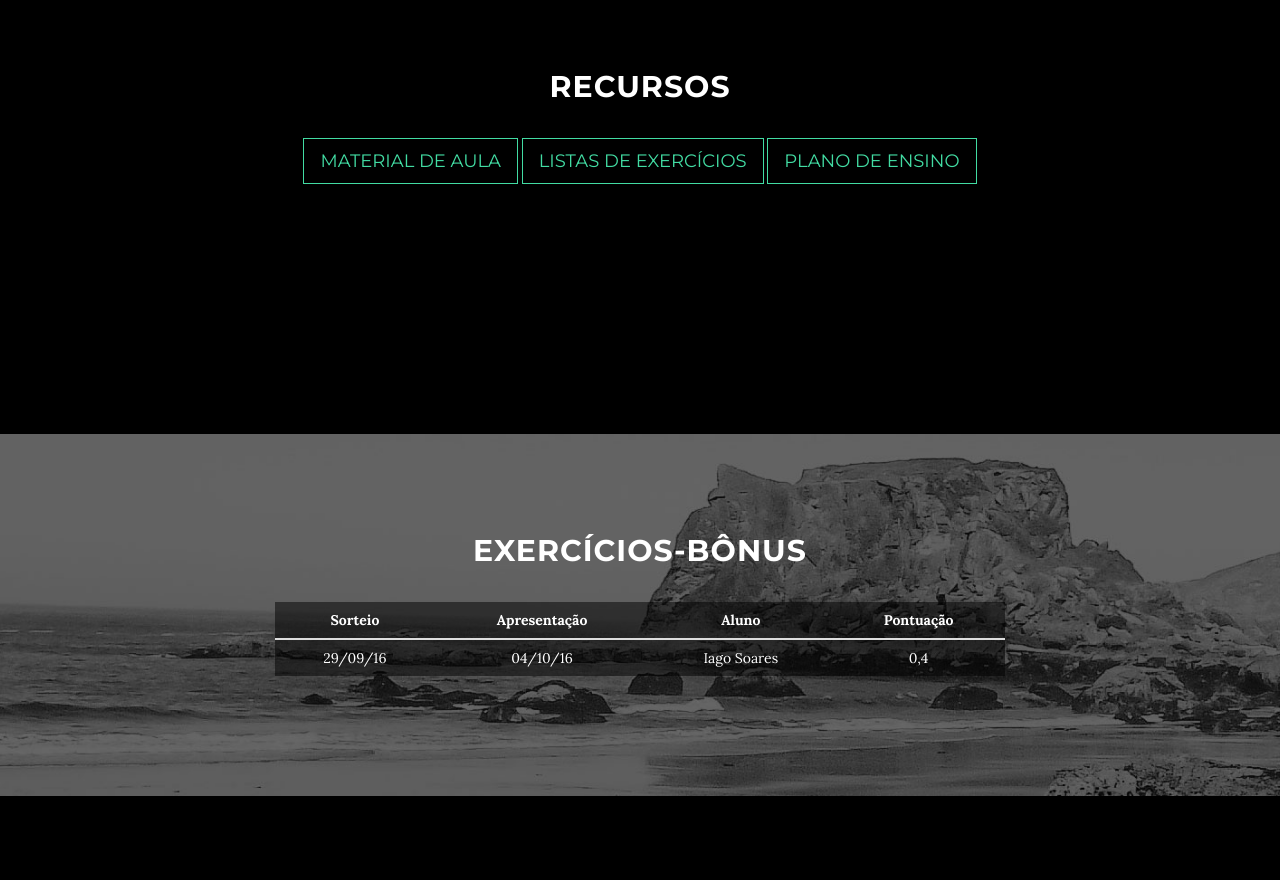
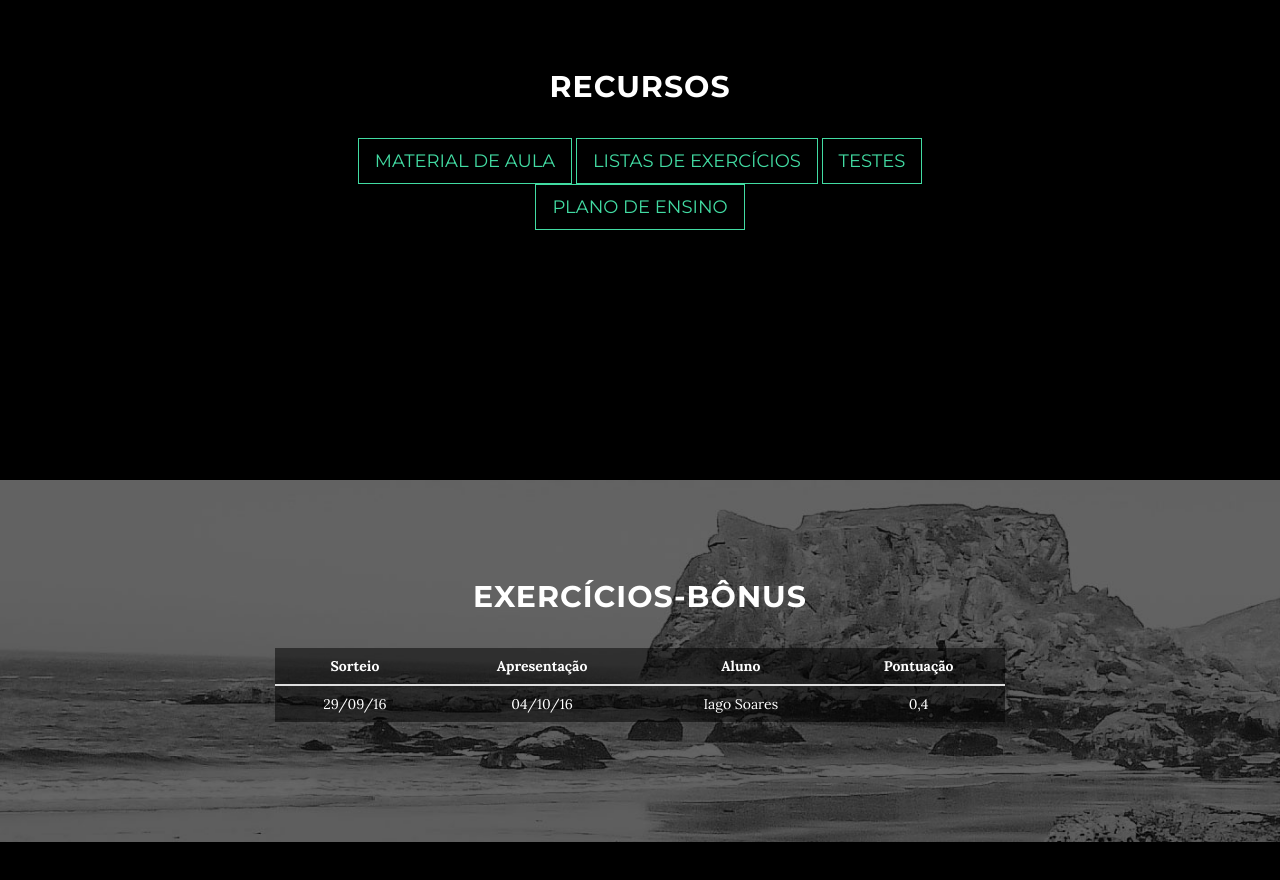
Before and after one commit to bispojr/fisica-cc, a website: page docs/index.html in a window 1280 px wide. Shown: the part 980-1860 px from the top of the page. Drawn offline with nearby package versions, Linux system fonts and the light colour scheme; some packages are replaced by stand-ins of ours.

Commit message:
Link de "Testes" na página.

```diff
--- a/docs/index.html
+++ b/docs/index.html
@@ -106,6 +106,9 @@
                 </a>
                 <a href="https://github.com/bispojr/fisica-cc/tree/master/2016.2/listas" class="btn btn-default btn-lg" target="_blank">
                     Listas de Exercícios
+                </a>
+                <a href="https://github.com/bispojr/fisica-cc/tree/master/2016.2/testes" class="btn btn-default btn-lg" target="_blank">
+                    Testes
                 </a>
                 <a href="https://github.com/bispojr/fisica-cc/tree/master/2016.2/documentos" class="btn btn-default btn-lg" target="_blank">
                     Plano de Ensino
```
